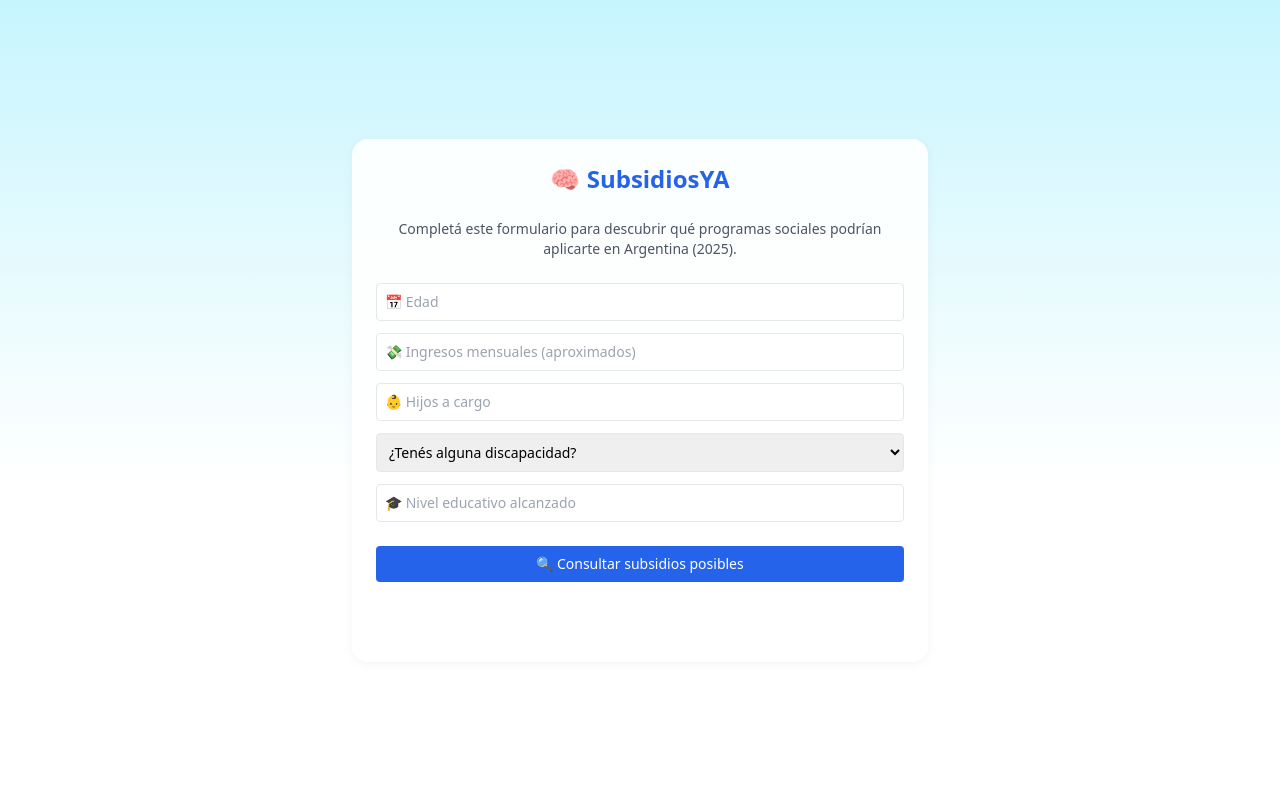
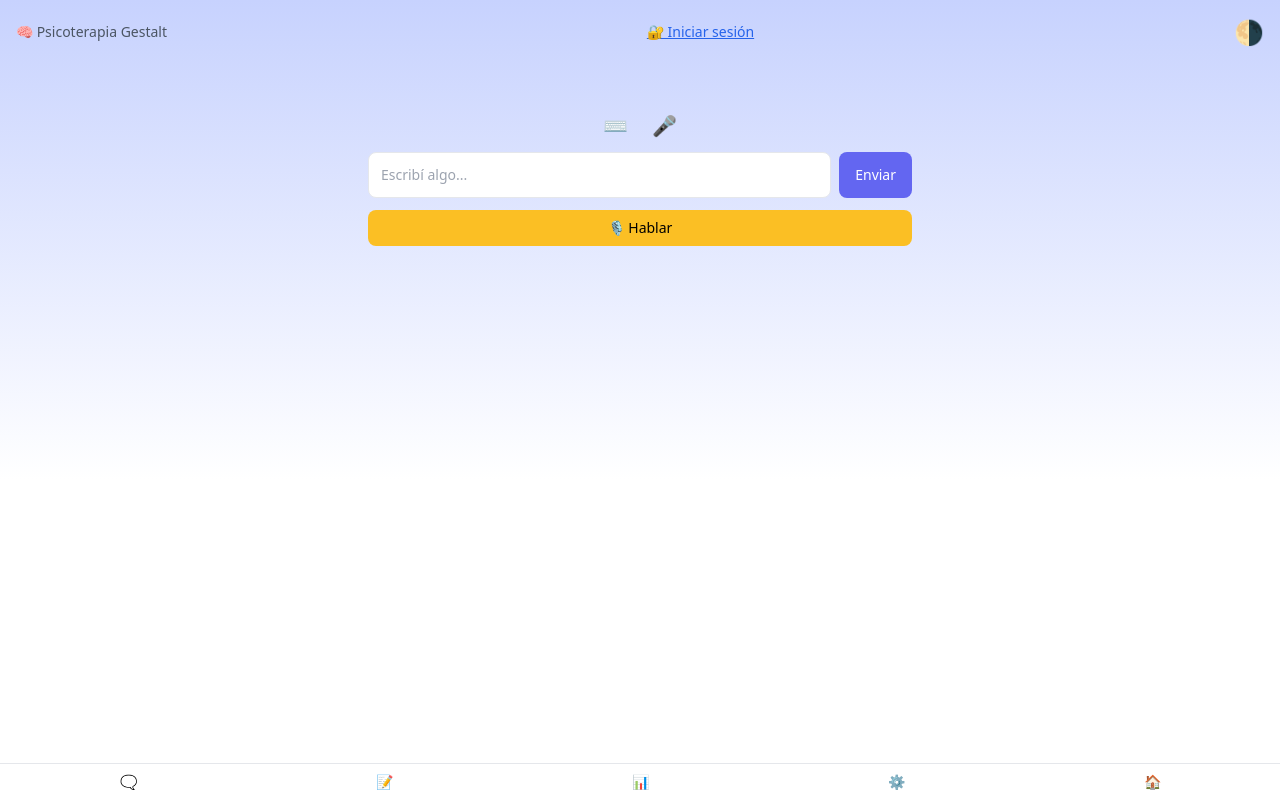
Before and after one commit to electrobiotica/subsidiosya, a Flask app: page / in a window 1280 px wide. Run offline with Flask 3, Linux system fonts and the light colour scheme.

Commit message:
Update index.html

```diff
--- a/templates/index.html
+++ b/templates/index.html
@@ -1,117 +1,161 @@
-
 <!DOCTYPE html>
 <html lang="es">
 <head>
   <meta charset="UTF-8" />
   <meta name="viewport" content="width=device-width, initial-scale=1.0"/>
-  <title>SubsidiosYA – Consulta Asistida</title>
+  <title>Tu Terapia AI – Chat</title>
   <script src="https://js.puter.com/v2/" defer></script>
   <link href="https://cdn.jsdelivr.net/npm/tailwindcss@2.2.19/dist/tailwind.min.css" rel="stylesheet">
   <style>
-    body { background: linear-gradient(to bottom, #c7f5fe 0%, #fff 60%); }
-    .glass {background:rgba(255,255,255,.9);backdrop-filter:blur(10px);border-radius:1rem;box-shadow:0 2px 10px rgba(0,0,0,.05);}
-    .bubble-me   { background:#38bdf8; color:white; padding:0.5rem 1rem; border-radius:1rem; display:inline-block; max-width:90%; }
-    .bubble-bot  { background:#f1f5f9; color:#1e293b; padding:0.75rem; border-radius:1rem; max-width:90%; }
+    body { background: linear-gradient(to bottom, #c7d2fe 0%, #fff 60%); }
+    .dark-mode { background: #1a202c; color:#f7fafc; }
+    .glass {background:rgba(255,255,255,.8);backdrop-filter:blur(12px);border-radius:1rem;box-shadow:0 2px 10px rgba(0,0,0,.05);}
+    .bubble-me   { @apply bg-indigo-500 text-white inline-block px-4 py-2 rounded-2xl text-sm; }
+    .bubble-bot  { @apply glass p-4 text-sm text-gray-700; }
+    .hidden{display:none}
+    .section{display:none}.section.active{display:block}
   </style>
 </head>
-<body class="min-h-screen flex items-center justify-center px-4">
+<body id="page" class="min-h-screen flex flex-col">
 
-  <main class="max-w-xl w-full glass p-6 space-y-6">
-    <h1 class="text-2xl font-bold text-center text-blue-600">🧠 SubsidiosYA</h1>
-    <p class="text-sm text-gray-600 text-center">Completá este formulario para descubrir qué programas sociales podrían aplicarte en Argentina (2025).</p>
+  <!-- Encabezado -->
+  <header class="flex justify-between items-center p-4">
+    <div id="tituloTerapia" class="text-sm text-gray-600">🧠 Psicoterapia Gestalt</div>
 
-    <div class="space-y-3">
-      <input id="edad" type="number" placeholder="📅 Edad" class="w-full p-2 rounded border text-sm" />
-      <input id="ingresos" type="text" placeholder="💸 Ingresos mensuales (aproximados)" class="w-full p-2 rounded border text-sm" />
-      <input id="hijos" type="number" placeholder="👶 Hijos a cargo" class="w-full p-2 rounded border text-sm" />
-      <select id="discapacidad" class="w-full p-2 rounded border text-sm">
-        <option value="">¿Tenés alguna discapacidad?</option>
-        <option value="sí">Sí</option>
-        <option value="no">No</option>
-      </select>
-      <input id="educacion" type="text" placeholder="🎓 Nivel educativo alcanzado" class="w-full p-2 rounded border text-sm" />
+<button id="btnLogin" class="text-sm underline text-blue-600 hover:text-blue-800">🔐 Iniciar sesión</button>
+
+<button onclick="toggleModo()" class="text-2xl">🌗</button>
+  </header>
+
+  <!-- Contenido principal -->
+  <main class="flex-1 px-4 flex flex-col justify-between max-w-xl mx-auto w-full">
+
+    <!-- Chat (sección por defecto) -->
+    <section id="chatSection" class="section active flex flex-col gap-4 flex-1">
+      <div id="chat" class="flex flex-col gap-6 py-4 overflow-y-auto flex-1"></div>
+
+      <!-- Indicador typing -->
+      <div id="typing" class="text-sm italic text-gray-500 hidden">✍️ El terapeuta está escribiendo…</div>
+
+      <!-- Controles -->
+      <div class="pt-4 pb-6">
+        <div class="flex justify-center gap-6 text-xl text-gray-700 mb-3">
+          <button title="Modo texto"   onclick="setModo('texto')" id="modoTxt">⌨️</button>
+          <button title="Modo voz"     onclick="setModo('voz')"   id="modoVoz">🎤</button>
+          <button title="Escuchar"     onclick="reproducirUltima()" id="btnLeer" class="hidden">🔊</button>
         </div>
+        <div class="flex gap-2">
+          <input id="mensaje" type="text" placeholder="Escribí algo..." class="flex-1 p-3 rounded-lg border text-sm"/>
+          <button onclick="enviarMensaje()" class="bg-indigo-500 text-white px-4 py-2 rounded-lg text-sm">Enviar</button>
+        </div>
+        <button onclick="escucharMicrofono()" class="mt-3 w-full bg-yellow-400 hover:bg-yellow-500 text-black py-2 rounded-lg text-sm">🎙️ Hablar</button>
+      </div>
+    </section>
 
-    <button onclick="consultarSubsidios()" class="w-full bg-blue-600 text-white py-2 rounded text-sm hover:bg-blue-700">🔍 Consultar subsidios posibles</button>
+    <!-- Bitácora -->
+    <section id="bitacoraSection" class="section">
+      <h2 class="text-lg font-semibold mb-2">📝 Bitácora emocional</h2>
+      <textarea id="logInput" rows="3" class="w-full border rounded p-2 mb-2" placeholder="Escribí tu reflexión..."></textarea>
+      <button onclick="guardarEntrada()" class="w-full bg-indigo-500 text-white py-2 rounded mb-4">Guardar</button>
+      <div id="logList" class="flex flex-col gap-2"></div>
+    </section>
 
-    <div id="loading" class="text-sm text-gray-500 hidden">⏳ Consultando en fuentes oficiales...</div>
-    <div id="chat" class="flex flex-col gap-4 text-sm py-4"></div>
+    <!-- Estado -->
+    <section id="estadoSection" class="section"><p class="text-sm text-gray-500">📊 Estado emocional (próximamente).</p></section>
+
+    <!-- Ajustes -->
+    <section id="ajustesSection" class="section"><p class="text-sm text-gray-500">⚙️ Ajustes (próximamente).</p></section>
+
   </main>
 
+ <!-- Navegación inferior fija -->
+<nav class="fixed bottom-0 left-0 w-full bg-white/90 backdrop-blur border-t
+            flex justify-around text-sm text-gray-700 py-2 shadow-[0_-1px_4px_rgba(0,0,0,0.05)]">
+  <button onclick="mostrar('chatSection')">🗨</button>
+  <button onclick="mostrar('bitacoraSection');cargarBitacora();">📝</button>
+  <button onclick="mostrar('estadoSection')">📊</button>
+  <button onclick="mostrar('ajustesSection')">⚙️</button>
+  <a href="/" title="Inicio">🏠</a>
+</nav>
+
+
+
 <script>
-  async function consultarSubsidios(){
-    const edad = document.getElementById('edad').value.trim();
-    const ingresos = document.getElementById('ingresos').value.trim();
-    const hijos = document.getElementById('hijos').value.trim();
-    const discapacidad = document.getElementById('discapacidad').value;
-    const educacion = document.getElementById('educacion').value.trim();
-    const loading = document.getElementById('loading');
-    const chat = document.getElementById('chat');
+  // ---------- Estado UI ----------
+  let modo = 'texto', ultimaRespuesta = '';
 
-    if (!edad || !ingresos || !hijos || !discapacidad || !educacion) {
-      return alert("Completá todos los campos.");
+  // ---------- Navegación ----------
+  function mostrar(id){
+    document.querySelectorAll('.section').forEach(s=>s.classList.remove('active'));
+    document.getElementById(id).classList.add('active');
   }
 
-    chat.innerHTML = '';
-    loading.classList.remove('hidden');
+  // ---------- Dark mode ----------
+  function toggleModo(){ document.body.classList.toggle('dark-mode'); }
 
-    const perfil = `
-Edad: ${edad}
-Ingresos mensuales: ${ingresos}
-Cantidad de hijos: ${hijos}
-Discapacidad: ${discapacidad}
-Educación: ${educacion}
-    `;
+  // ---------- Modo texto / voz ----------
+  function setModo(m){ modo=m; document.getElementById('modoTxt').classList.toggle('opacity-50',m!=='texto'); document.getElementById('modoVoz').classList.toggle('opacity-50',m!=='voz'); }
 
-    await new Promise(r => { const w = () => window.puter?.ai?.chat ? r() : setTimeout(w, 50); w(); });
+  // ---------- TTS ----------
+  function reproducirUltima(){ if(!ultimaRespuesta)return; new SpeechSynthesisUtterance(ultimaRespuesta).lang='es-AR'; speechSynthesis.speak(new SpeechSynthesisUtterance(ultimaRespuesta)); }
 
-    const prompt = `
-Sos un asistente experto en programas sociales. Mostrá solo los programas confirmados como vigentes en Argentina (julio 2025) según este perfil:
+  // ---------- Typing ----------
+  function typing(show){ document.getElementById('typing').classList.toggle('hidden',!show); }
 
-${perfil}
-
-Para cada programa incluí:
-🧾 Nombre del programa
-🏛 Organismo responsable
-🧑‍🤝‍🧑 Grupo objetivo
-📅 Vigencia
-💰 Tipo de ayuda
-📝 Requisitos
-🔗 Link oficial si está disponible
-`;
-
-    try {
-      const userMsg = document.createElement('div');
-      userMsg.className = 'bubble-me';
-      userMsg.innerText = 'Consulta enviada con tu perfil...';
-      chat.appendChild(userMsg);
-
-      const raw = await puter.ai.chat([{ role: 'user', content: prompt }], { model: 'gpt-4o' });
-      const rsp = raw?.message?.content || '⚠️ No se pudo obtener respuesta.';
-      const botMsg = document.createElement('div');
-      botMsg.className = 'bubble-bot';
-      botMsg.innerHTML = rsp.replace(/\n/g, "<br>");
-      chat.appendChild(botMsg);
-    } catch (e) {
-      const errorMsg = document.createElement('div');
-      errorMsg.className = 'bubble-bot';
-      errorMsg.innerText = "❌ Error: " + e.toString();
-      chat.appendChild(errorMsg);
+  // ---------- Render mensaje ----------
+  function render(remitente,txt){
+    const cont=document.createElement('div');
+    cont.innerHTML= remitente==='Yo'
+      ? `<div class="bubble-me">${txt}</div>`
+      : `<div class="bubble-bot">${txt}</div>`;
+    document.getElementById('chat').appendChild(cont);
+    document.getElementById('chat').scrollTop=chat.scrollHeight;
   }
 
-    loading.classList.add('hidden');
+  // ---------- Enviar mensaje ----------
+  async function enviarMensaje(){
+    const inp=document.getElementById('mensaje'), txt=inp.value.trim(); if(!txt)return;
+    render('Yo',txt); inp.value=''; typing(true);
+
+    await new Promise(r=>{const w=()=>window.puter?.ai?.chat?r():setTimeout(w,50);w();});
+    const raw=await puter.ai.chat([{role:'system',content:'Actuá como un terapeuta humanista.'},{role:'user',content:txt}],{model:'gpt-4o'});
+    const rsp=raw?.message?.content||'Sin respuesta.'; ultimaRespuesta=rsp; document.getElementById('btnLeer').classList.remove('hidden');
+    typing(false); render('Bot',rsp); guardarConversacion(txt,rsp); if(modo==='voz')reproducirUltima();
   }
 
-  window.addEventListener("DOMContentLoaded", async () => {
-    await new Promise(r => { const w = () => window.puter?.auth?.signIn ? r() : setTimeout(w, 100); w(); });
+  // ---------- STT ----------
+  function escucharMicrofono(){
+    if(!('webkitSpeechRecognition'in window||'SpeechRecognition'in window)){alert('🎤 No soportado');return;}
+    const SR=window.SpeechRecognition||window.webkitSpeechRecognition, r=new SR(); r.lang='es-AR';
+    r.onresult=e=>{document.getElementById('mensaje').value=e.results[0][0].transcript; if(modo==='voz')enviarMensaje();}
+    r.start();
+  }
+
+  // ---------- LocalStorage: chat ----------
+  function guardarConversacion(q,r){
+    const log=JSON.parse(localStorage.getItem('chatAI')||'[]'); log.push({q,r,t:Date.now()}); localStorage.setItem('chatAI',JSON.stringify(log));
+  }
+
+  // ---------- Bitácora ----------
+  function guardarEntrada(){
+    const txt=document.getElementById('logInput').value.trim(); if(!txt)return;
+    const b=JSON.parse(localStorage.getItem('bitacoraAI')||'[]'); b.unshift({d:new Date().toLocaleString(),t:txt}); localStorage.setItem('bitacoraAI',JSON.stringify(b));
+    document.getElementById('logInput').value=''; cargarBitacora();
+  }
+  function cargarBitacora(){
+    const d=JSON.parse(localStorage.getItem('bitacoraAI')||'[]'), l=document.getElementById('logList'); l.innerHTML=d.length?'':'<p class="text-gray-500 text-sm">No hay entradas.</p>';
+    d.forEach(e=>{l.innerHTML+=`<details class="border rounded p-2 text-sm"><summary>${e.d}</summary><p class="mt-1 whitespace-pre-wrap">${e.t}</p></details>`})
+  }
+</script>
+<script>
+document.getElementById("btnLogin").addEventListener("click", async () => {
   try {
-      await puter.auth.signIn(); // 🔐 Login automático al cargar
-      console.log("✅ Autenticado con Puter");
+    await puter.auth.signIn();
+    alert("✅ Autenticado con Puter");
   } catch (e) {
-      console.error("❌ No se pudo autenticar con Puter:", e);
+    alert("❌ Error al autenticar: " + e.message);
   }
 });
 </script>
-
 </body>
 </html>
```
Lines whose indentation alone changed are shown as unchanged.
